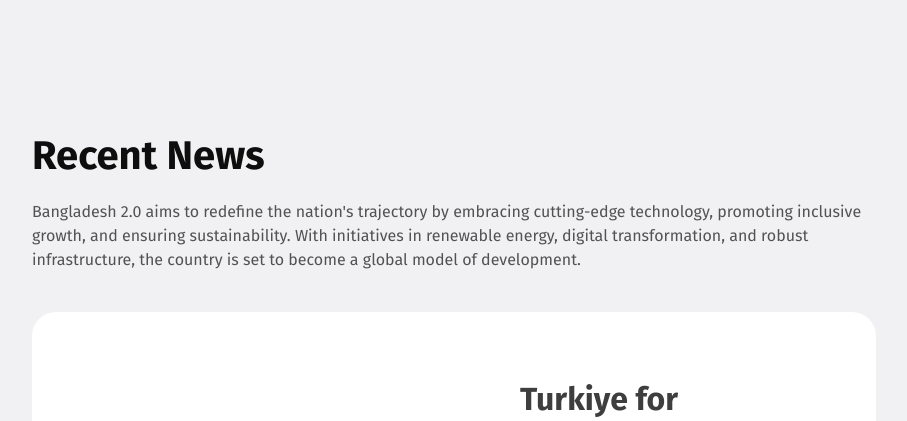
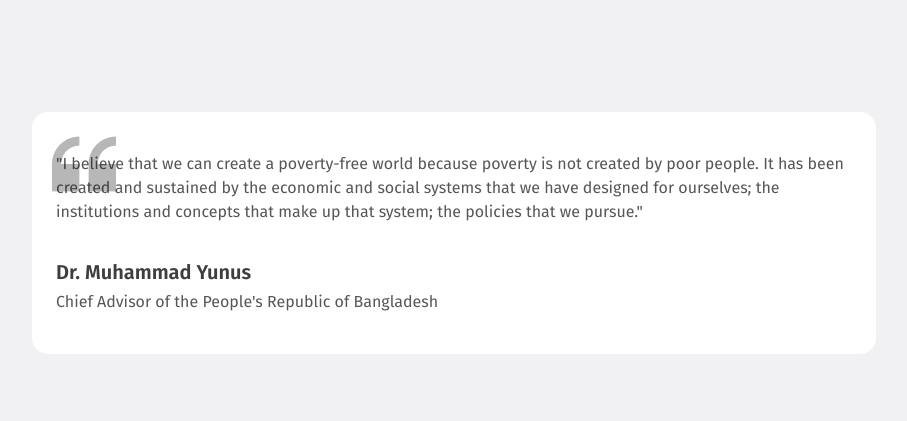
Before and after one commit to rehanuzzaman/Bangladesh-2.0, a plain HTML site: page index.html in a window 1280 px wide. Shown: the part 2103-2524 px from the top of the page, without its empty margins (186-1093 px from the left). Drawn offline with Linux system fonts and the light colour scheme.

Commit message:
Quote Updated

```diff
--- a/index.html
+++ b/index.html
@@ -141,6 +141,21 @@
         </div>
     </section>
 
+    <!--Quote-->
+    <section>
+        <div class="quote">
+            <p>
+                "I believe that we can create a poverty-free world because poverty is not created by poor people. It has been created and sustained by the economic and social systems that we have designed for ourselves; the institutions and concepts that make up that system; the policies that we pursue."
+            </p>
+            <p class="yunus">
+                Dr. Muhammad Yunus
+            </p>
+            <p class="designation">
+                Chief Advisor of the People's Republic of Bangladesh
+            </p>
+        </div>
+    </section>
+
     <!--Recent News-->
     <section>
         <div>
--- a/style.css
+++ b/style.css
@@ -114,6 +114,27 @@
     border-radius: 16px;
     border: 1px solid rgba(14,14,14,0.15);
     background-color: #FFFFFF;
+}
+
+.quote {
+    display: flex;
+    flex-direction: column;
+    border-radius: 16px;
+    border: none;
+    padding: 24px;
+    background-color: #FFFFFF;
+    background-image: url(./assets/quote-bg.png);
+    background-repeat: no-repeat;
+    background-position: top left;
+    background-position: 20px 20px;
+    font-size: 16px;
+}
+
+.yunus {
+    margin-bottom: -10px;
+    font-weight: 600;
+    color: rgba(14, 14, 14, 0.80);
+    font-size: 20px;
 }
 
 .future {
```
